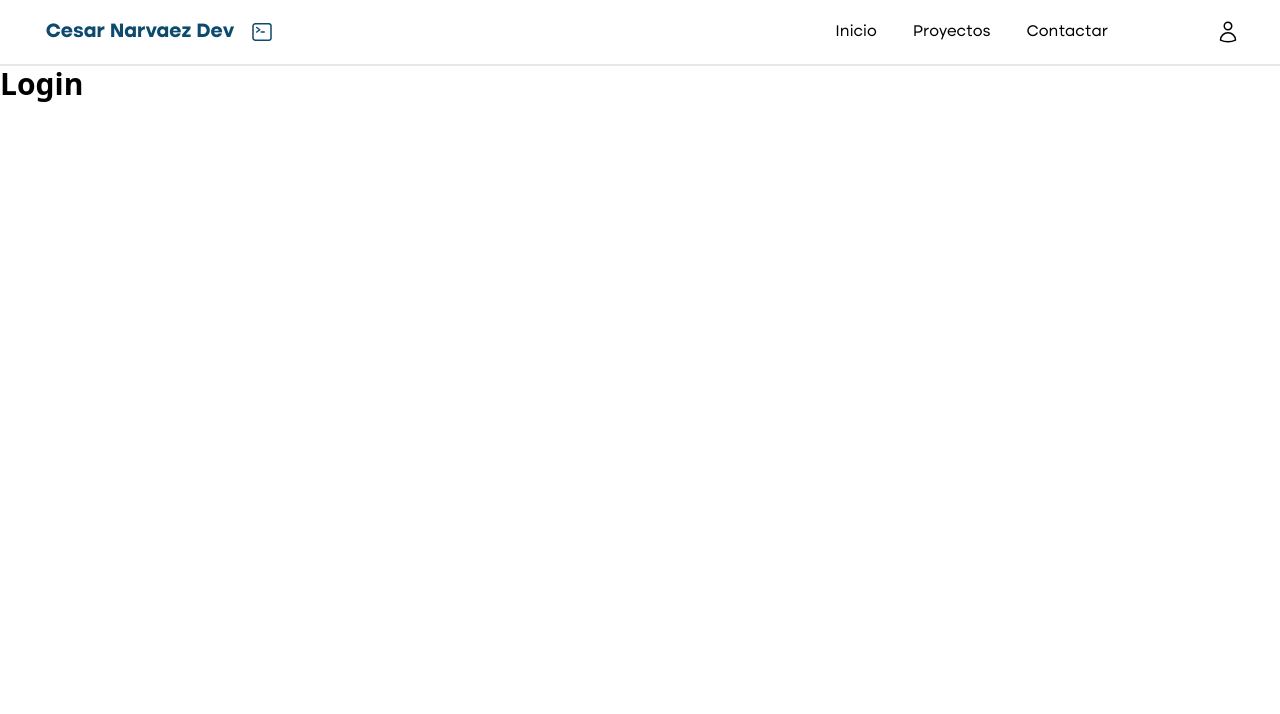
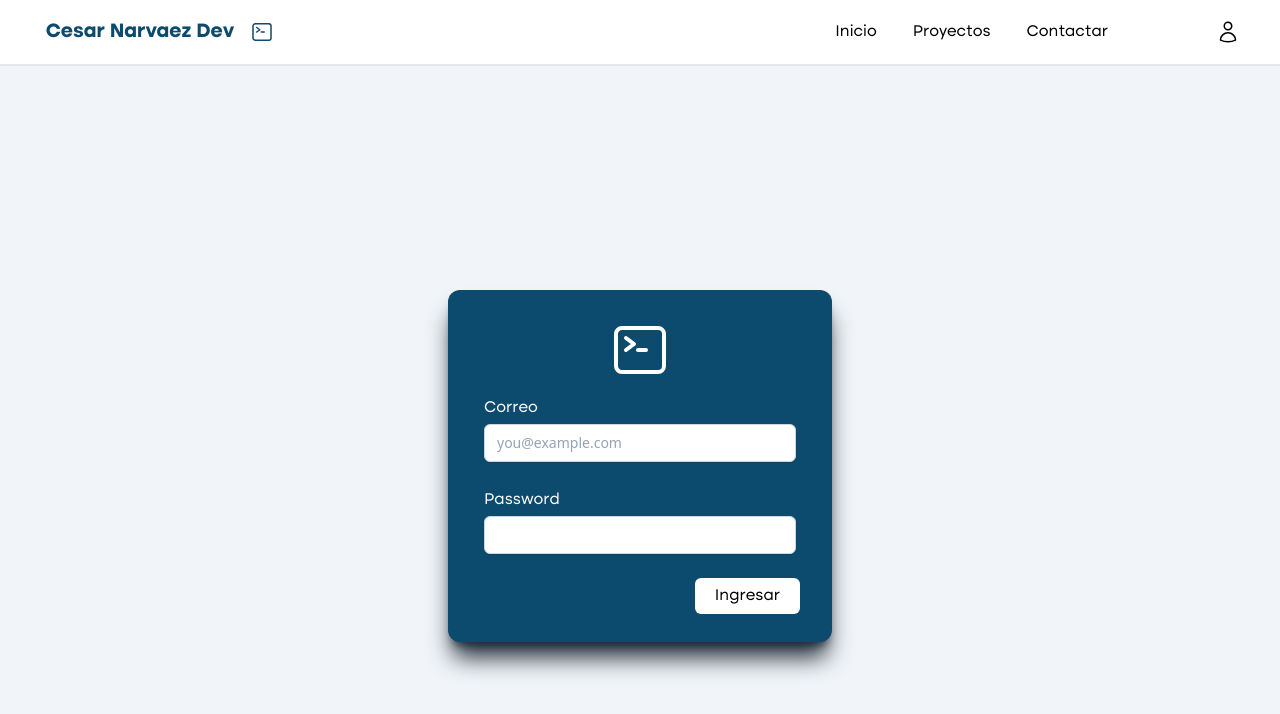
Before and after one commit to cesarnarvaez2405/PortafolioFront, a React (Vite) app: page /login in a window 1280 px wide. Shown: the top 714 px of the page. Built offline with nearby package versions, Linux system fonts and the light colour scheme; a web font is replaced by a local one.

Commit message:
Crea Form login

```diff
--- a/package.json
+++ b/package.json
@@ -10,16 +10,19 @@
         "preview": "vite preview"
     },
     "dependencies": {
+        "@reduxjs/toolkit": "^1.9.7",
         "localforage": "^1.10.0",
         "match-sorter": "^6.3.1",
         "node": "^21.1.0",
         "react": "^18.2.0",
         "react-dom": "^18.2.0",
+        "react-redux": "^8.1.3",
         "react-router-dom": "^6.19.0",
         "react-tooltip": "^5.24.0",
         "sort-by": "^1.2.0"
     },
     "devDependencies": {
+        "@tailwindcss/forms": "^0.5.7",
         "@types/react": "^18.2.37",
         "@types/react-dom": "^18.2.15",
         "@vitejs/plugin-react": "^4.2.0",
--- /dev/null
+++ b/src/components/hooks/useForm.js
@@ -0,0 +1,25 @@
+import { useState } from 'react';
+
+export const useForm = ( initialForm = {} ) => {
+
+    const [ formState, setFormState ] = useState( initialForm );
+
+    const onInputChange = ({ target }) => {
+        const { name, value } = target;
+        setFormState({
+            ...formState,
+            [ name ]: value
+        });
+    }
+
+    const onResetForm = () => {
+        setFormState( initialForm );
+    }
+
+    return {
+        ...formState,
+        formState,
+        onInputChange,
+        onResetForm,
+    }
+}
--- a/src/components/icons/IconDev.jsx
+++ b/src/components/icons/IconDev.jsx
@@ -1,19 +1,19 @@
 import React from "react";
 
-export const IconDev = () => {
+export const IconDev = ({ clases }) => {
   return (
     <>
       <svg
         xmlns="http://www.w3.org/2000/svg"
         fill="none"
         viewBox="0 0 24 24"
-        stroke-width="1.5"
+        strokeWidth="1.5"
         stroke="currentColor"
-        class="w-6 h-6 text-sky-900"
+        className={`${clases}`}
       >
         <path
-          stroke-linecap="round"
-          stroke-linejoin="round"
+          strokeLinecap="round"
+          strokeLinejoin="round"
           d="M6.75 7.5l3 2.25-3 2.25m4.5 0h3m-9 8.25h13.5A2.25 2.25 0 0021 18V6a2.25 2.25 0 00-2.25-2.25H5.25A2.25 2.25 0 003 6v12a2.25 2.25 0 002.25 2.25z"
         />
       </svg>
--- a/src/components/icons/IconLogin.jsx
+++ b/src/components/icons/IconLogin.jsx
@@ -6,13 +6,13 @@ export const IconLogin = () => {
       xmlns="http://www.w3.org/2000/svg"
       fill="none"
       viewBox="0 0 24 24"
-      stroke-width="1.5"
+      strokeWidth="1.5"
       stroke="currentColor"
-      class="w-6 h-6"
+      className="w-6 h-6"
     >
       <path
-        stroke-linecap="round"
-        stroke-linejoin="round"
+        strokeLinecap="round"
+        strokeLinejoin="round"
         d="M15.75 6a3.75 3.75 0 11-7.5 0 3.75 3.75 0 017.5 0zM4.501 20.118a7.5 7.5 0 0114.998 0A17.933 17.933 0 0112 21.75c-2.676 0-5.216-.584-7.499-1.632z"
       />
     </svg>
--- a/src/components/menu.jsx
+++ b/src/components/menu.jsx
@@ -5,15 +5,17 @@ import { IconLogin } from "./icons/IconLogin";
 import { Link } from "react-router-dom";
 import { Tooltip } from "react-tooltip";
 
+
+
 export const Menu = () => {
   return (
     <>
       <div className=" w-screen grid grid-cols-8  border-b-2">
-        <div className=" col-start-1 col-span-2 flex justify-center items-center">
+        <div className=" col-start-1 col-span-2 flex justify-center items-center text-sky-900">
           <span className=" text-xl font-AltoneBold text-sky-900 pr-4">
             Cesar Narvaez Dev
           </span>
-          <IconDev />
+          <IconDev clases={'h-6 w-6'} />
         </div>
         <div className=" col-start-4 col-span-4 flex justify-end items-center ">
           <div className=" flex flex-row gap-3 ">
--- a/src/portafolioApp.jsx
+++ b/src/portafolioApp.jsx
@@ -2,12 +2,16 @@ import React from "react";
 import { BrowserRouter } from "react-router-dom";
 import { AppRouter } from "./routes/appRouter";
 import { Menu } from "./components/menu";
+import { Provider } from "react-redux";
+import { store } from "./store";
 
 export const PortafolioApp = () => {
   return (
-    <BrowserRouter>
-      <Menu />
-      <AppRouter />
-    </BrowserRouter>
+    <Provider store={store}>
+      <BrowserRouter>
+        <Menu />
+        <AppRouter />
+      </BrowserRouter>
+    </Provider>
   );
 };
--- /dev/null
+++ b/src/store.js
@@ -0,0 +1,8 @@
+import { configureStore } from "@reduxjs/toolkit";
+import { autenticacion } from "./store/Auth/Autenticacion";
+
+export const store = configureStore({
+  reducer: {
+    auth: autenticacion.reducer,
+  },
+});
--- /dev/null
+++ b/src/store/Auth/Autenticacion.js
@@ -0,0 +1,23 @@
+import { createSlice } from "@reduxjs/toolkit";
+
+export const autenticacion = createSlice({
+  name: "autenticacion",
+  initialState: {
+    status: "check", // Esta revisando si esta autenticado o no
+    user: {}, // Informacion del usuario
+    errorMessage: undefined,
+  },
+  reducers: {
+    checking: (state) => {
+      (state.status = "checking"), (state.user = {});
+      state.errorMessage = undefined;
+    },
+    onLogin: (state, { payload }) => {
+      (state.status = "autenticado"),
+        (state.user = payload),
+        (state.errorMessage = undefined);
+    },
+  },
+});
+
+export const { checking, onLogin } = autenticacion.actions;
--- a/src/views/Auth/Login/index.jsx
+++ b/src/views/Auth/Login/index.jsx
@@ -1,5 +1,40 @@
 import React from "react";
+import background from "./Style/bg-login.svg";
+import { IconDev } from "../../../components/icons/IconDev";
 
 export const Login = () => {
-  return <div className=" text-3xl font-bold">Login</div>;
+  return (
+    <>
+      <div className="  min-h-screen h-full bg-slate-100 flex justify-center items-center">
+        <div className=" w-[30%] h-full bg-sky-900 flex flex-col px-8 py-7 rounded-xl shadow-xl shadow-gray-800">
+          <div className=" flex justify-center text-white h">
+            <IconDev clases={'h-[20%] w-[20%]'}/>
+
+          </div>
+          <div className=" p-1 my-2">
+            <label className=" font-AltoneNormal text-white">Correo</label>
+            <input
+              type="email"
+              name="email"
+              class="mt-1 px-3 py-2 bg-white border shadow-sm border-slate-300 placeholder-slate-400 focus:outline-none focus:border-sky-500 focus:ring-sky-500 block w-full rounded-md sm:text-sm focus:ring-1"
+              placeholder="you@example.com"
+            />
+          </div>
+          <div className=" p-1 my-2">
+            <label className=" font-AltoneNormal text-white">Password</label>
+            <input
+              type="password"
+              name="password"
+              class="mt-1 px-3 py-2 bg-white border shadow-sm border-slate-300 placeholder-slate-400 focus:outline-none focus:border-sky-500 focus:ring-sky-500 block w-full rounded-md sm:text-sm focus:ring-1"
+            />
+          </div>
+          <div className=" flex justify-end pt-3">
+            <button className=" bg-white py-1.5 px-5 rounded-md font-AltoneNormal hover:bg-gray-200 ease-in-out duration-150 hover:scale-105 ">
+              Ingresar
+            </button>
+          </div>
+        </div>
+      </div>
+    </>
+  );
 };
--- a/src/views/home/index.jsx
+++ b/src/views/home/index.jsx
@@ -1,4 +1,5 @@
 import React from "react";
+import { autenticacion } from "../../store/Auth/Autenticacion";
 
 export const Home = () => {
   return <div>Home</div>;
--- a/tailwind.config.js
+++ b/tailwind.config.js
@@ -30,5 +30,8 @@ export default {
   variants: {
     extend: {},
   },
-  plugins: [],
+  plugins: [
+    require("@tailwindcss/forms"),
+    // ...
+  ],
 };
```
Also changed, not shown: src/views/Auth/Login/Style/bg-login.svg (added), 1 other file (tests, documents, lock files or other folders).
